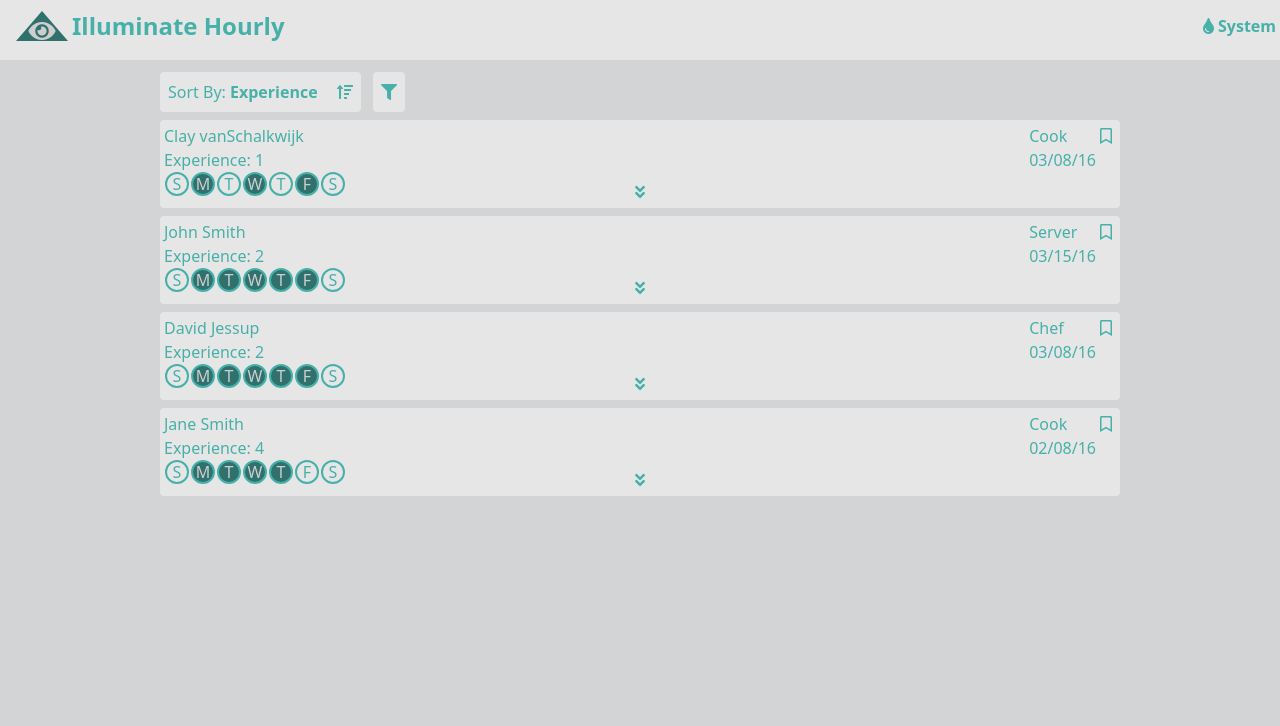
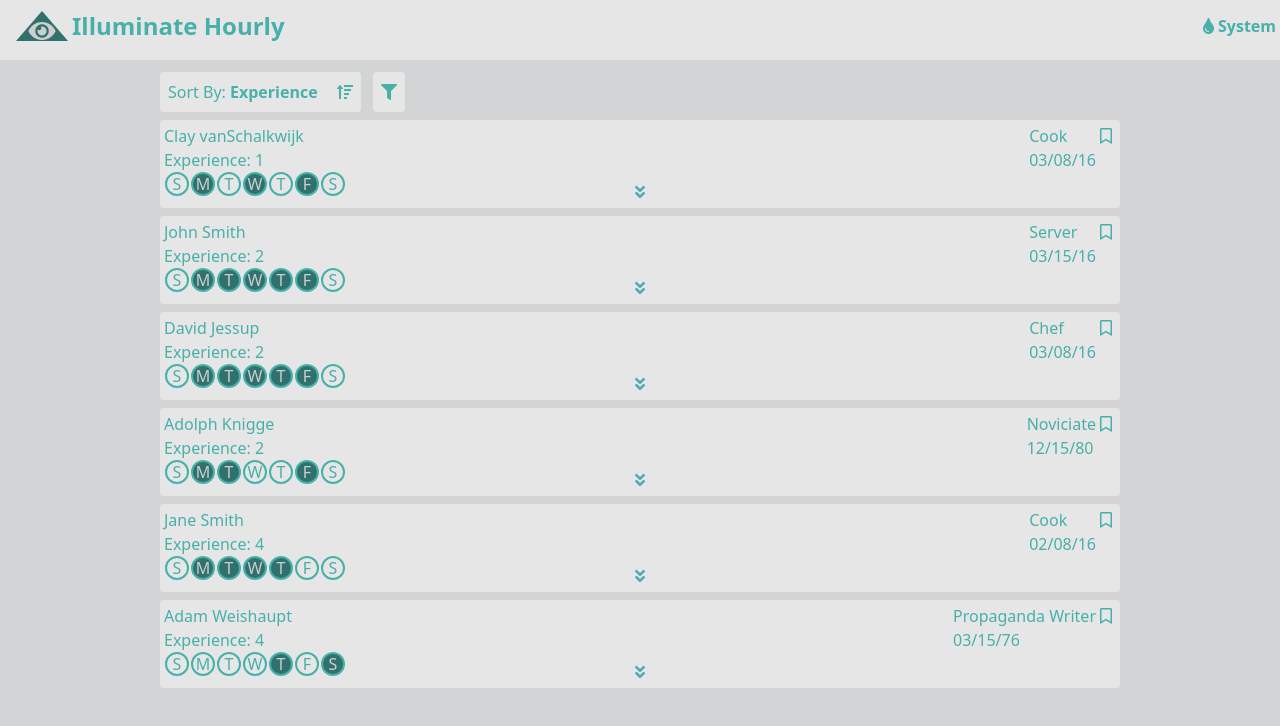
Before and after one commit to ShadowRonin/-Illuminate-Hourly, a Vue app: page /#/ in a window 1280 px wide. Shown: the top 726 px of the page. Built offline with nearby package versions, Linux system fonts and the light colour scheme.

Commit message:
Added more data Changed name

```diff
--- a/public/index.html
+++ b/public/index.html
@@ -11,7 +11,7 @@
       integrity="sha384-oS3vJWv+0UjzBfQzYUhtDYW+Pj2yciDJxpsK1OYPAYjqT085Qq/1cq5FLXAZQ7Ay"
       crossorigin="anonymous"
     />
-    <title>Illuminate Hourly</title>
+    <title>Illuminati Wanted</title>
     <style>
       /* This is to eliminate the white "flash" that occurs before the page load */
       :root {
@@ -22,7 +22,7 @@
   <body>
     <noscript>
       <strong
-        >We're sorry but Illuminate Hourly doesn't work properly without
+        >We're sorry but Illuminati Wanted doesn't work properly without
         JavaScript enabled. Please enable it to continue.</strong
       >
     </noscript>
--- a/src/data.js
+++ b/src/data.js
@@ -113,5 +113,51 @@ const startingData = [
       }
     ],
     bookmarked: false
+  },
+  {
+    id: 5,
+    name: "Adam Weishaupt",
+    position: "Propaganda Writer",
+    applied: "03/15/76",
+    experience: 4,
+    availability: {
+      M: 0,
+      T: 0,
+      W: 0,
+      Th: 2,
+      F: 0,
+      S: 3,
+      Su: 0
+    },
+    questions: [
+      {
+        text: "Are you a member of The New World Order?",
+        answer: "Yes"
+      }
+    ],
+    bookmarked: false
+  },
+  {
+    id: 6,
+    name: "Adolph Knigge",
+    position: "Noviciate",
+    applied: "12/15/80",
+    experience: 2,
+    availability: {
+      M: 2,
+      T: 2,
+      W: 0,
+      Th: 0,
+      F: 1,
+      S: 0,
+      Su: 0
+    },
+    questions: [
+      {
+        text: "Are you a member of The New World Order?",
+        answer: "Yes"
+      }
+    ],
+    bookmarked: false
   }
 ];
```
Also changed, not shown: 1 other file (tests, documents, lock files or other folders).
